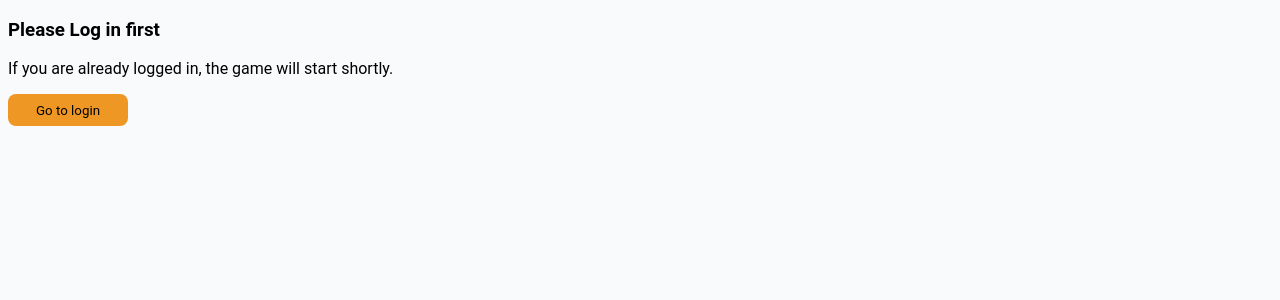
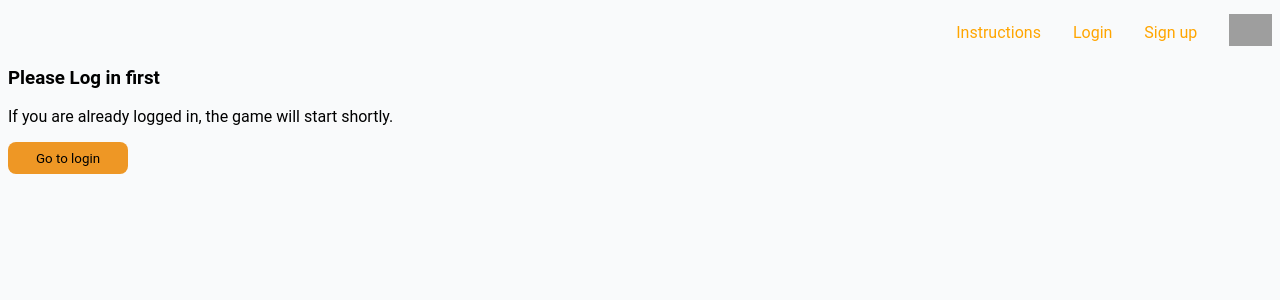
Before and after one commit to jonjampen/cyber-crusade, a SvelteKit app: page /play in a window 1280 px wide. Shown: the top 300 px of the page. Built offline with nearby package versions, Linux system fonts and the light colour scheme; no server answers; grey boxes are pictures that could not be loaded.

Commit message:
Adding instructions and profile and nav.

```diff
--- a/src/routes/+layout.svelte
+++ b/src/routes/+layout.svelte
@@ -3,6 +3,29 @@
     import { page } from "$app/stores";
     import { authUser } from "$lib/authStore";
 </script>
+
+<nav>
+    <ul>
+        <li><a href="/">Instructions</a></li>
+        {#if $authUser.uid}
+            <li><a href="/play">Play Game</a></li>
+            <li><a href="/player/{$authUser.uid}">Profile</a></li>
+        {:else}
+            <li><a href="/login">Login</a></li>
+            <li><a href="/signup">Sign up</a></li>
+        {/if}
+        <li>
+            <a
+                target="_blank"
+                href="https://www.github.com/jonjampen/cyber-crusade"
+                ><img
+                    height="32px"
+                    src="https://cdn.jsdelivr.net/gh/devicons/devicon/icons/github/github-original.svg"
+                /></a
+            >
+        </li>
+    </ul>
+</nav>
 
 {#if !$authUser.uid && $page.url.pathname !== "/login" && $page.url.pathname !== "/signup" && $page.url.pathname !== "/logout" && $page.url.pathname !== "/"}
     <h3>Please Log in first</h3>
@@ -11,3 +34,20 @@
 {:else}
     <slot />
 {/if}
+
+<style>
+    nav ul,
+    a {
+        list-style-type: none;
+        text-decoration: none;
+        color: orange;
+        height: 32px;
+    }
+    nav ul {
+        display: flex;
+        flex-direction: row;
+        align-items: center;
+        justify-content: end;
+        gap: 32px;
+    }
+</style>
--- /dev/null
+++ b/src/routes/player/[userId]/+page.svelte
@@ -0,0 +1,5 @@
+<script>
+    import { authUser } from "$lib/authStore";
+</script>
+
+<p class="name">{$authUser.name} <a href="/logout">Logout</a></p>
```
Also changed, not shown: src/lib/instructions.md (added, +46 -0 lines).
